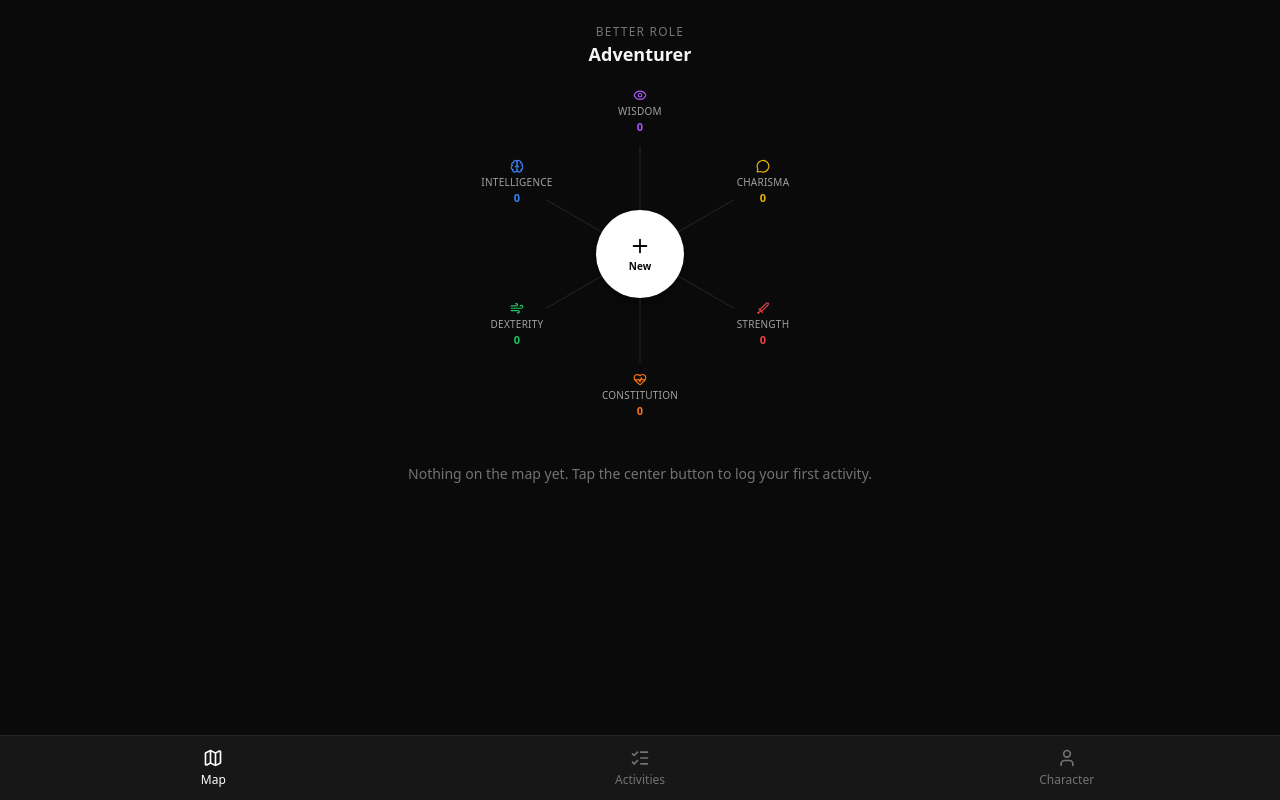
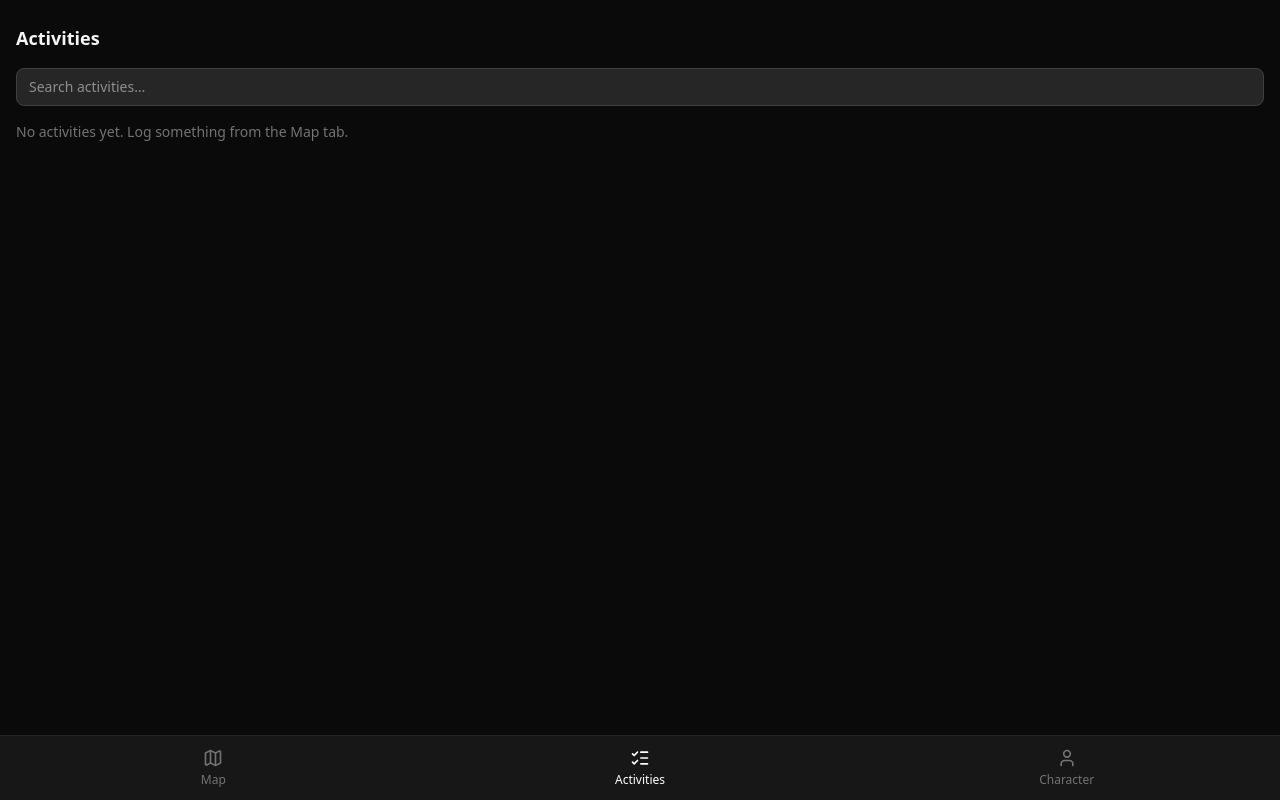
Before and after one commit to CutelilCucumber/better-role, a React (Vite) app: page /activities in a window 1280 px wide. Built offline with nearby package versions, Linux system fonts and the light colour scheme.

Commit message:
add routing to app with react router

```diff
--- a/package.json
+++ b/package.json
@@ -11,6 +11,7 @@
     "lucide-react": "^1.35.0",
     "react": "^19.2.8",
     "react-dom": "^19.2.8",
+    "react-router-dom": "^7.18.3",
     "recharts": "^3.10.1"
   },
   "devDependencies": {
--- a/src/App.jsx
+++ b/src/App.jsx
@@ -1,21 +1,64 @@
 import React, { useState, useEffect, useCallback } from "react";
+import { Routes, Route, Navigate, useLocation, useNavigate } from "react-router-dom";
 
 import { EMPTY_STATE, ATTR_MAP } from "./constants";
 import { loadState, saveState } from "./utils/storage";
 import { activityStats, uid } from "./utils/helpers";
 
 import { BottomNav, Toast } from "./components";
-import { MapScreen, ActivitiesScreen, CharacterScreen } from "./pages";
+import { MapScreen, ActivitiesScreen, ActivityDetail, CharacterScreen } from "./pages";
 import { NewActivityModal, RecordSessionModal, PersonalBestToast } from "./modals";
+
+function AppRoutes({ state, showNewActivity, setShowNewActivity, createActivityMode, setCreateActivityMode, createPrefill, setCreatePrefill, recordingActivity, setRecordingActivity, editingSession, setEditingSession, onSubmitCreate, onRecordAgain, onUpdateSession, onDeleteSession, onBackFromCreate, onPickFromLibrary, onPickExisting }) {
+  const location = useLocation();
+  const navigate = useNavigate();
+
+  const isMapRoute = location.pathname === "/";
+  const isActivitiesRoute = location.pathname === "/activities";
+  const isActivityDetailRoute = location.pathname.startsWith("/activities/");
+  const isCharacterRoute = location.pathname === "/character";
+
+  return (
+    <Routes>
+      <Route path="/" element={
+        <MapScreen
+          state={state}
+          onOpenNew={() => setShowNewActivity(true)}
+          onOpenActivity={(activity) => navigate(`/activities/${activity.id}`)}
+        />
+      } />
+      <Route path="/activities" element={
+        <ActivitiesScreen
+          state={state}
+          onRecordAgain={onRecordAgain}
+          onUpdateSession={onUpdateSession}
+          onDeleteSession={onDeleteSession}
+        />
+      } />
+      <Route path="/activities/:activityId" element={
+        <ActivityDetail
+          activity={state.activities.find((a) => a.id === location.pathname.split("/")[2])}
+          state={state}
+          onBack={() => navigate(-1)}
+          onRecordAgain={onRecordAgain}
+          onUpdateSession={onUpdateSession}
+          onDeleteSession={onDeleteSession}
+          backLabel={isMapRoute ? "Map" : "Activities"}
+        />
+      } />
+      <Route path="/character" element={<CharacterScreen state={state} />} />
+      <Route path="*" element={<Navigate to="/" replace />} />
+    </Routes>
+  );
+}
 
 export default function App() {
   const [state, setState] = useState(null);
-  const [tab, setTab] = useState("map");
-  const [view, setView] = useState({ name: "list" }); // routing within Activities tab
   const [showNewActivity, setShowNewActivity] = useState(false);
   const [createActivityMode, setCreateActivityMode] = useState(false);
   const [createPrefill, setCreatePrefill] = useState(null);
   const [recordingActivity, setRecordingActivity] = useState(null);
+  const [editingSession, setEditingSession] = useState(null);
   const [toast, setToast] = useState(null);
   const [pb, setPb] = useState(null);
 
@@ -70,6 +113,8 @@ export default function App() {
       quantity: Number(data.quantity) || 0,
       intensity: Number(data.intensity) || 0,
       notes: data.notes || "",
+      primaryAttribute: data.primaryAttribute,
+      secondaryAttribute: data.secondaryAttribute,
       personalBests: bests.map((b) => b.label),
     };
 
@@ -107,6 +152,105 @@ export default function App() {
     }
   };
 
+  const updateSession = (activity, sessionId, data) => {
+    const oldSession = state.sessions.find((s) => s.id === sessionId);
+    if (!oldSession) return;
+
+    const allActivitySessions = state.sessions.filter((s) => s.activityId === activity.id);
+    const otherSessions = allActivitySessions.filter((s) => s.id !== sessionId);
+
+    const oldPrimaryAttr = oldSession.primaryAttribute;
+    const oldSecondaryAttr = oldSession.secondaryAttribute;
+
+    const newPrimaryAttr = data.primaryAttribute;
+    const newSecondaryAttr = data.secondaryAttribute;
+
+    const stats = activityStats(activity, otherSessions);
+    const bests = [];
+    if (data.quantity && data.quantity > stats.bestQuantity) {
+      bests.push({ label: "Quantity", value: data.quantity, prev: stats.bestQuantity });
+    }
+    if (data.duration && data.duration > stats.bestDuration) {
+      bests.push({ label: "Duration", value: data.duration, prev: stats.bestDuration });
+    }
+
+    const updatedSession = {
+      ...oldSession,
+      date: oldSession.date,
+      duration: Number(data.duration) || 0,
+      quantity: Number(data.quantity) || 0,
+      intensity: Number(data.intensity) || 0,
+      notes: data.notes || "",
+      primaryAttribute: newPrimaryAttr,
+      secondaryAttribute: newSecondaryAttr,
+      personalBests: bests.map((b) => b.label),
+    };
+
+    setState((s) => {
+      const newAttributes = { ...s.attributes };
+
+      if (oldPrimaryAttr) {
+        newAttributes[oldPrimaryAttr] = (newAttributes[oldPrimaryAttr] || 0) - 1;
+      }
+      if (oldSecondaryAttr) {
+        newAttributes[oldSecondaryAttr] = (newAttributes[oldSecondaryAttr] || 0) - 0.5;
+      }
+
+      newAttributes[newPrimaryAttr] = (newAttributes[newPrimaryAttr] || 0) + 1;
+      if (newSecondaryAttr) {
+        newAttributes[newSecondaryAttr] = (newAttributes[newSecondaryAttr] || 0) + 0.5;
+      }
+
+      const updatedActivities = s.activities.map((a) =>
+        a.id === activity.id
+          ? { ...a, attribute: newPrimaryAttr, secondaryAttribute: newSecondaryAttr }
+          : a
+      );
+
+      return {
+        ...s,
+        sessions: s.sessions.map((ses) => (ses.id === sessionId ? updatedSession : ses)),
+        attributes: newAttributes,
+        activities: updatedActivities,
+      };
+    });
+
+    setEditingSession(null);
+    setShowNewActivity(false);
+
+    const primaryMeta = ATTR_MAP[newPrimaryAttr];
+    showToast(`Updated (+1 ${primaryMeta.label})`);
+    if (bests.length && stats.sessionCount > 0) {
+      setTimeout(() => setPb({ activity, bests }), 400);
+    }
+  };
+
+  const deleteSession = (activity, sessionId) => {
+    const sessionToDelete = state.sessions.find((s) => s.id === sessionId);
+    if (!sessionToDelete) return;
+
+    const primaryAttr = sessionToDelete.primaryAttribute;
+    const secondaryAttr = sessionToDelete.secondaryAttribute;
+
+    setState((s) => {
+      const newAttributes = { ...s.attributes };
+      if (primaryAttr) {
+        newAttributes[primaryAttr] = (newAttributes[primaryAttr] || 0) - 1;
+      }
+      if (secondaryAttr) {
+        newAttributes[secondaryAttr] = (newAttributes[secondaryAttr] || 0) - 0.5;
+      }
+
+      return {
+        ...s,
+        sessions: s.sessions.filter((ses) => ses.id !== sessionId),
+        attributes: newAttributes,
+      };
+    });
+
+    showToast("Session deleted");
+  };
+
   if (!state) {
     return (
       <div className="w-full h-full min-h-screen bg-neutral-950 flex items-center justify-center text-neutral-500 text-sm">
@@ -121,34 +265,38 @@ export default function App() {
       style={{ fontFamily: "system-ui, sans-serif" }}
     >
       <div className="flex-1 overflow-y-auto pb-20">
-        {tab === "map" && (
-          <MapScreen
-            state={state}
-            onOpenNew={() => setShowNewActivity(true)}
-            onOpenActivity={(activity) => {
-              setTab("activities");
-              setView({ name: "detail", activityId: activity.id });
-            }}
-          />
-        )}
-        {tab === "activities" && (
-          <ActivitiesScreen
-            state={state}
-            view={view}
-            setView={setView}
-            onRecordAgain={(activity) => setRecordingActivity(activity)}
-          />
-        )}
-        {tab === "character" && <CharacterScreen state={state} />}
+        <AppRoutes
+          state={state}
+          showNewActivity={showNewActivity}
+          setShowNewActivity={setShowNewActivity}
+          createActivityMode={createActivityMode}
+          setCreateActivityMode={setCreateActivityMode}
+          createPrefill={createPrefill}
+          setCreatePrefill={setCreatePrefill}
+          recordingActivity={recordingActivity}
+          setRecordingActivity={setRecordingActivity}
+          editingSession={editingSession}
+          setEditingSession={setEditingSession}
+          onSubmitCreate={createActivity}
+          onRecordAgain={recordSession}
+          onUpdateSession={updateSession}
+          onDeleteSession={deleteSession}
+          onBackFromCreate={() => {
+            setCreateActivityMode(false);
+            setCreatePrefill(null);
+          }}
+          onPickFromLibrary={(seedItem) => {
+            setCreatePrefill(seedItem);
+            setCreateActivityMode(true);
+          }}
+          onPickExisting={(a) => {
+            setShowNewActivity(false);
+            setRecordingActivity(a);
+          }}
+        />
       </div>
 
-      <BottomNav
-        tab={tab}
-        setTab={(t) => {
-          setTab(t);
-          setView({ name: "list" });
-        }}
-      />
+      <BottomNav />
 
       {showNewActivity && (
         <NewActivityModal
@@ -193,6 +341,16 @@ export default function App() {
         />
       )}
 
+      {editingSession && (
+        <RecordSessionModal
+          activity={state.activities.find((a) => a.id === editingSession.activityId)}
+          onClose={() => setEditingSession(null)}
+          onBack={() => setEditingSession(null)}
+          onSubmit={(data) => updateSession(state.activities.find((a) => a.id === editingSession.activityId), editingSession.id, data)}
+          editingSession={editingSession}
+        />
+      )}
+
       {pb && <PersonalBestToast pb={pb} onClose={() => setPb(null)} />}
 
       <Toast message={toast} />
--- a/src/components/BottomNav.jsx
+++ b/src/components/BottomNav.jsx
@@ -1,26 +1,27 @@
 import React from "react";
+import { NavLink } from "react-router-dom";
 import { Map as MapIcon, ListChecks, User } from "lucide-react";
 
 const ITEMS = [
-  { key: "map", label: "Map", icon: MapIcon },
-  { key: "activities", label: "Activities", icon: ListChecks },
-  { key: "character", label: "Character", icon: User },
+  { path: "/", label: "Map", icon: MapIcon },
+  { path: "/activities", label: "Activities", icon: ListChecks },
+  { path: "/character", label: "Character", icon: User },
 ];
 
-export default function BottomNav({ tab, setTab }) {
+export default function BottomNav() {
   return (
     <div className="fixed bottom-0 left-0 right-0 bg-neutral-900 border-t border-neutral-800 flex z-40">
-      {ITEMS.map(({ key, label, icon: Icon }) => (
-        <button
-          key={key}
-          onClick={() => setTab(key)}
-          className={`flex-1 flex flex-col items-center gap-1 py-3 text-xs ${
-            tab === key ? "text-white" : "text-neutral-500"
+      {ITEMS.map(({ path, label, icon: Icon }) => (
+        <NavLink
+          key={path}
+          to={path}
+          className={({ isActive }) => `flex-1 flex flex-col items-center gap-1 py-3 text-xs ${
+            isActive ? "text-white" : "text-neutral-500"
           }`}
         >
           <Icon size={20} />
           {label}
-        </button>
+        </NavLink>
       ))}
     </div>
   );
--- a/src/main.jsx
+++ b/src/main.jsx
@@ -1,8 +1,13 @@
 import React from "react";
 import { createRoot } from "react-dom/client";
+import { BrowserRouter } from "react-router-dom";
 import App from "./App.jsx";
 import "./index.css";
 
 const container = document.getElementById("root");
 const root = createRoot(container);
-root.render(<App />);
+root.render(
+  <BrowserRouter>
+    <App />
+  </BrowserRouter>
+);
--- a/src/modals/RecordSessionModal.jsx
+++ b/src/modals/RecordSessionModal.jsx
@@ -3,13 +3,16 @@ import { ATTRS, ATTR_MAP } from "../constants";
 import ModalShell from "../components/ModalShell";
 import Field from "../components/Field";
 
-export default function RecordSessionModal({ activity, onClose, onBack, onSubmit }) {
-  const [duration, setDuration] = useState("");
-  const [quantity, setQuantity] = useState("");
-  const [intensity, setIntensity] = useState(5);
-  const [notes, setNotes] = useState("");
-  const [primaryAttribute, setPrimaryAttribute] = useState(activity.attribute || "constitution");
-  const [secondaryAttribute, setSecondaryAttribute] = useState(activity.secondaryAttribute || activity.attribute || "constitution");
+export default function RecordSessionModal({ activity, onClose, onBack, onSubmit, editingSession }) {
+  const isEditing = !!editingSession;
+  const [duration, setDuration] = useState(isEditing ? editingSession.duration : "");
+  const [quantity, setQuantity] = useState(isEditing ? editingSession.quantity : "");
+  const [intensity, setIntensity] = useState(isEditing ? editingSession.intensity : 5);
+  const [notes, setNotes] = useState(isEditing ? editingSession.notes : "");
+  const initialPrimaryAttr = isEditing ? (editingSession.primaryAttribute || activity.attribute) : activity.attribute || "constitution";
+  const initialSecondaryAttr = isEditing ? (editingSession.secondaryAttribute || activity.secondaryAttribute || activity.attribute) : activity.secondaryAttribute || activity.attribute || "constitution";
+  const [primaryAttribute, setPrimaryAttribute] = useState(initialPrimaryAttr);
+  const [secondaryAttribute, setSecondaryAttribute] = useState(initialSecondaryAttr);
 
   const primaryMeta = ATTR_MAP[primaryAttribute];
   const secondaryMeta = ATTR_MAP[secondaryAttribute];
@@ -28,6 +31,7 @@ export default function RecordSessionModal({ activity, onClose, onBack, onSubmit
       notes,
       primaryAttribute,
       secondaryAttribute,
+      sessionId: isEditing ? editingSession.id : null,
     });
   };
 
@@ -121,7 +125,7 @@ export default function RecordSessionModal({ activity, onClose, onBack, onSubmit
           className="w-full font-medium rounded-lg py-3"
           style={{ background: primaryMeta.color, color: "#0a0a0a" }}
         >
-          Record (+1 {primaryMeta.label} / +0.5 {secondaryMeta.label})
+          {isEditing ? "Update" : "Record"} (+1 {primaryMeta.label} / +0.5 {secondaryMeta.label})
         </button>
       </div>
     </ModalShell>
--- a/src/pages/ActivitiesScreen.jsx
+++ b/src/pages/ActivitiesScreen.jsx
@@ -1,39 +1,40 @@
-import React from "react";
+import React, { useState, useMemo } from "react";
+import { NavLink } from "react-router-dom";
 import { ATTR_MAP } from "../constants";
 import { activityStats } from "../utils/helpers";
-import ActivityDetail from "./ActivityDetail";
 
-export default function ActivitiesScreen({ state, view, setView, onRecordAgain }) {
-  if (view.name === "detail") {
-    const activity = state.activities.find((a) => a.id === view.activityId);
-    if (!activity) {
-      setView({ name: "list" });
-      return null;
-    }
-    return (
-      <ActivityDetail
-        activity={activity}
-        state={state}
-        onBack={() => setView({ name: "list" })}
-        onRecordAgain={onRecordAgain}
-      />
-    );
-  }
+export default function ActivitiesScreen({ state, onRecordAgain, onUpdateSession, onDeleteSession }) {
+  const [query, setQuery] = useState("");
+  const q = query.trim().toLowerCase();
+
+  const filteredActivities = useMemo(() => {
+    if (!q) return state.activities;
+    return state.activities.filter((a) => a.name.toLowerCase().includes(q));
+  }, [state.activities, q]);
 
   return (
     <div className="px-4 pt-6">
       <div className="text-lg font-semibold mb-4">Activities</div>
+      <input
+        value={query}
+        onChange={(e) => setQuery(e.target.value)}
+        placeholder="Search activities…"
+        className="w-full bg-neutral-800 border border-neutral-700 rounded-lg px-3 py-2 text-sm mb-4"
+      />
       {state.activities.length === 0 && (
         <div className="text-neutral-500 text-sm">No activities yet. Log something from the Map tab.</div>
       )}
+      {q && filteredActivities.length === 0 && state.activities.length > 0 && (
+        <div className="text-neutral-500 text-sm mb-4">No matching activities.</div>
+      )}
       <div className="flex flex-col gap-2">
-        {state.activities.map((activity) => {
+        {filteredActivities.map((activity) => {
           const attr = ATTR_MAP[activity.attribute];
           const stats = activityStats(activity, state.sessions);
           return (
-            <button
+            <NavLink
               key={activity.id}
-              onClick={() => setView({ name: "detail", activityId: activity.id })}
+              to={`/activities/${activity.id}`}
               className="text-left bg-neutral-900 border border-neutral-800 rounded-xl p-3 flex items-center justify-between"
             >
               <div>
@@ -46,7 +47,7 @@ export default function ActivitiesScreen({ state, view, setView, onRecordAgain }
                 <div>{stats.sessionCount} sessions</div>
                 <div>{stats.lastSession ? new Date(stats.lastSession.date).toLocaleDateString() : "—"}</div>
               </div>
-            </button>
+            </NavLink>
           );
         })}
       </div>
--- a/src/pages/ActivityDetail.jsx
+++ b/src/pages/ActivityDetail.jsx
@@ -1,5 +1,5 @@
 import React from "react";
-import { ChevronLeft, Trophy } from "lucide-react";
+import { ChevronLeft, Trophy, Edit, Trash2 } from "lucide-react";
 import {
   LineChart, Line, XAxis, YAxis, CartesianGrid, Tooltip, ResponsiveContainer,
 } from "recharts";
@@ -7,7 +7,7 @@ import { ATTR_MAP } from "../constants";
 import { activityStats } from "../utils/helpers";
 import StatCard from "../components/StatCard";
 
-export default function ActivityDetail({ activity, state, onBack, onRecordAgain }) {
+export default function ActivityDetail({ activity, state, onBack, onRecordAgain, onUpdateSession, onDeleteSession, backLabel }) {
   const attr = ATTR_MAP[activity.attribute];
   const stats = activityStats(activity, state.sessions);
   const chartData = stats.sessions.map((s, i) => ({
@@ -20,7 +20,7 @@ export default function ActivityDetail({ activity, state, onBack, onRecordAgain
   return (
     <div className="px-4 pt-6">
       <button onClick={onBack} className="flex items-center gap-1 text-neutral-400 text-sm mb-4">
-        <ChevronLeft size={16} /> Activities
+        <ChevronLeft size={16} /> {backLabel || "Activities"}
       </button>
 
       <div className="flex items-center justify-between mb-1">
@@ -84,6 +84,24 @@ export default function ActivityDetail({ activity, state, onBack, onRecordAgain
                   <Trophy size={12} /> New best: {s.personalBests.join(", ")}
                 </div>
               )}
+              <div className="flex items-center gap-2 mt-2 pt-2 border-t border-neutral-800">
+                <button
+                  onClick={() => onUpdateSession(activity, s)}
+                  className="flex items-center gap-1 text-neutral-400 hover:text-white text-xs px-2 py-1 rounded"
+                >
+                  <Edit size={12} /> Edit
+                </button>
+                <button
+                  onClick={() => {
+                    if (window.confirm("Delete this session?")) {
+                      onDeleteSession(activity, s.id);
+                    }
+                  }}
+                  className="flex items-center gap-1 text-neutral-400 hover:text-red-400 text-xs px-2 py-1 rounded"
+                >
+                  <Trash2 size={12} /> Delete
+                </button>
+              </div>
             </div>
           ))}
       </div>
--- a/src/pages/MapScreen.jsx
+++ b/src/pages/MapScreen.jsx
@@ -13,7 +13,9 @@ export default function MapScreen({ state, onOpenNew, onOpenActivity }) {
     for (const a of ATTRS) grouped[a.key] = [];
     for (const activity of state.activities) {
       const stats = activityStats(activity, state.sessions);
-      grouped[activity.attribute]?.push({ activity, stats });
+      if (stats.sessionCount > 0) {
+        grouped[activity.attribute]?.push({ activity, stats });
+      }
     }
     return grouped;
   }, [state.activities, state.sessions]);
@@ -103,7 +105,7 @@ export default function MapScreen({ state, onOpenNew, onOpenActivity }) {
         </button>
       </div>
 
-      {state.activities.length === 0 && (
+      {!state.activities.some((a) => activityStats(a, state.sessions).sessionCount > 0) && (
         <div className="text-center text-neutral-500 text-sm mt-10 px-6">
           Nothing on the map yet. Tap the center button to log your first activity.
         </div>
```
Also changed, not shown: src/utils/storage.js (+14 -3 lines), 1 other file (tests, documents, lock files or other folders).
